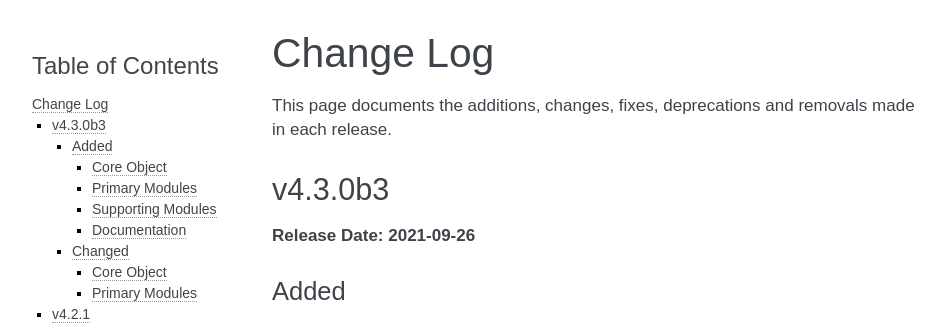
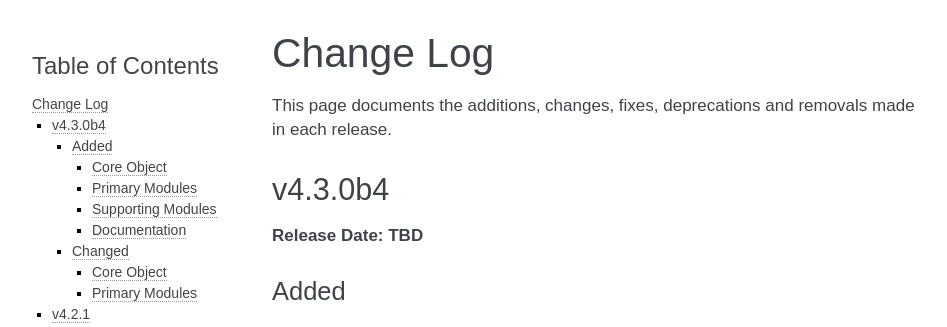
Before and after one commit to jeffshurtliff/khoros, a Sphinx documentation site: the page built from docs/changelog.rst, in a window 1280 px wide and 900 px high. Shown: the top 327 px of the window, without its empty margins (148-1095 px from the left). Built offline with Sphinx 7.4.7, drawn with Linux system fonts in a browser that asks for light colours.

Commit message:
Changed version to 4.3.0b4

```diff
--- a/docs/changelog.rst
+++ b/docs/changelog.rst
@@ -4,9 +4,9 @@
 This page documents the additions, changes, fixes, deprecations and removals made in each release.
 
 ********
-v4.3.0b3
+v4.3.0b4
 ********
-**Release Date: 2021-09-26**
+**Release Date: TBD**
 
 Added
 =====
--- a/khoros/utils/version.py
+++ b/khoros/utils/version.py
@@ -6,7 +6,7 @@
 :Example:           ``__version__ = version.get_full_version()``
 :Created By:        Jeff Shurtliff
 :Last Modified:     Jeff Shurtliff
-:Modified Date:     26 Sep 2021
+:Modified Date:     28 Sep 2021
 """
 
 import json
@@ -15,7 +15,7 @@
 from . import log_utils
 
 # Define special and global variables
-__version__ = "4.3.0b3"
+__version__ = "4.3.0b4"
 latest_version_reported = False
 logger = log_utils.initialize_logging(__name__)
 
```
